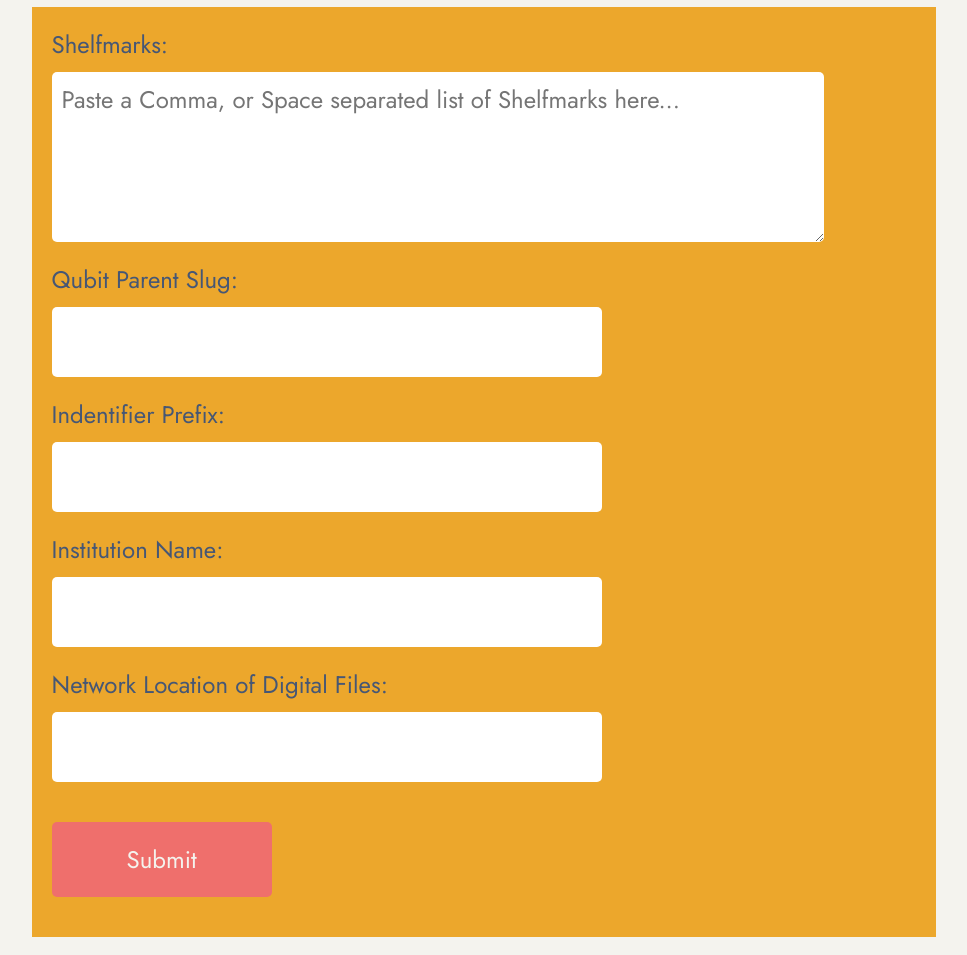
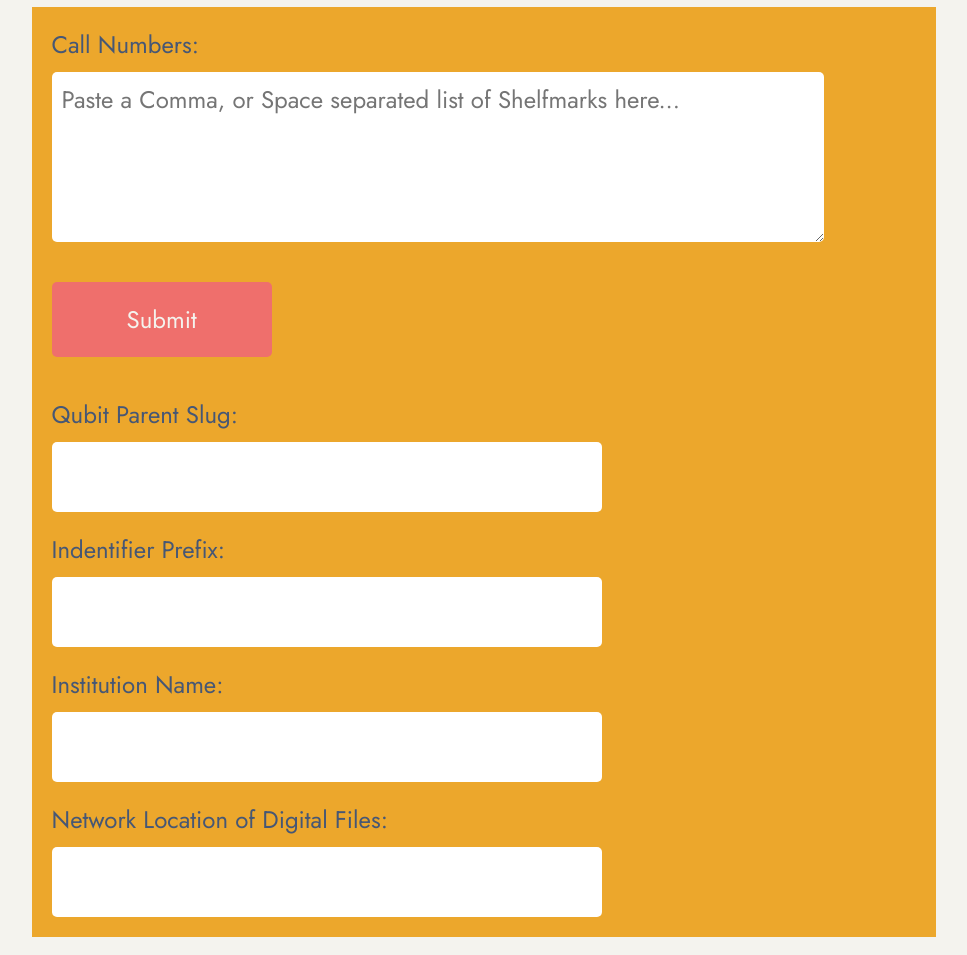
Before and after one commit to davidpye/SIPtoCSV, a website built with Parcel: page index.html in a window 1280 px wide. Shown: the part 103-1058 px from the top of the page, without its empty margins (156-1123 px from the left). Built offline with nearby package versions, Linux system fonts and the light colour scheme.

Commit message:
Reformatting html

```diff
--- a/index.html
+++ b/index.html
@@ -16,20 +16,12 @@
     <h1>SIP API CSV Exporter</h1>
     <a href="help.html" id="help">Help</a>
     <div id="app">
-      <label for="shelfMarkInput">Shelfmarks:</label>
+      <label for="shelfMarkInput">Call Numbers:</label>
       <textarea
         rows="5"
         id="shelfMarkInput"
         placeholder="Paste a Comma, or Space separated list of Shelfmarks here..."
       ></textarea>
-      <label for="qubitParentSlug">Qubit Parent Slug:</label>
-      <input type="text" class="prompts" id="qubitParentSlug" />
-      <label for="qubitParentSlug">Indentifier Prefix:</label>
-      <input type="text" class="prompts" id="identifierPrefix" />
-      <label for="qubitParentSlug">Institution Name:</label>
-      <input type="text" class="prompts" id="repository" />
-      <label for="qubitParentSlug">Network Location of Digital Files:</label>
-      <input type="text" class="prompts" id="digitalObjectURI" />
       <div id="submit">
         <input type="button" value="Submit" id="Submit" />
         <div class="sk-cube-grid">
@@ -44,6 +36,14 @@
           <div class="sk-cube sk-cube9"></div><br />
         </div>
       </div>
+      <label for="qubitParentSlug">Qubit Parent Slug:</label>
+      <input type="text" class="prompts" id="qubitParentSlug" />
+      <label for="qubitParentSlug">Indentifier Prefix:</label>
+      <input type="text" class="prompts" id="identifierPrefix" />
+      <label for="qubitParentSlug">Institution Name:</label>
+      <input type="text" class="prompts" id="repository" />
+      <label for="qubitParentSlug">Network Location of Digital Files:</label>
+      <input type="text" class="prompts" id="digitalObjectURI" />
     </div>
     <script src="index.js"></script>
   </body>
```
